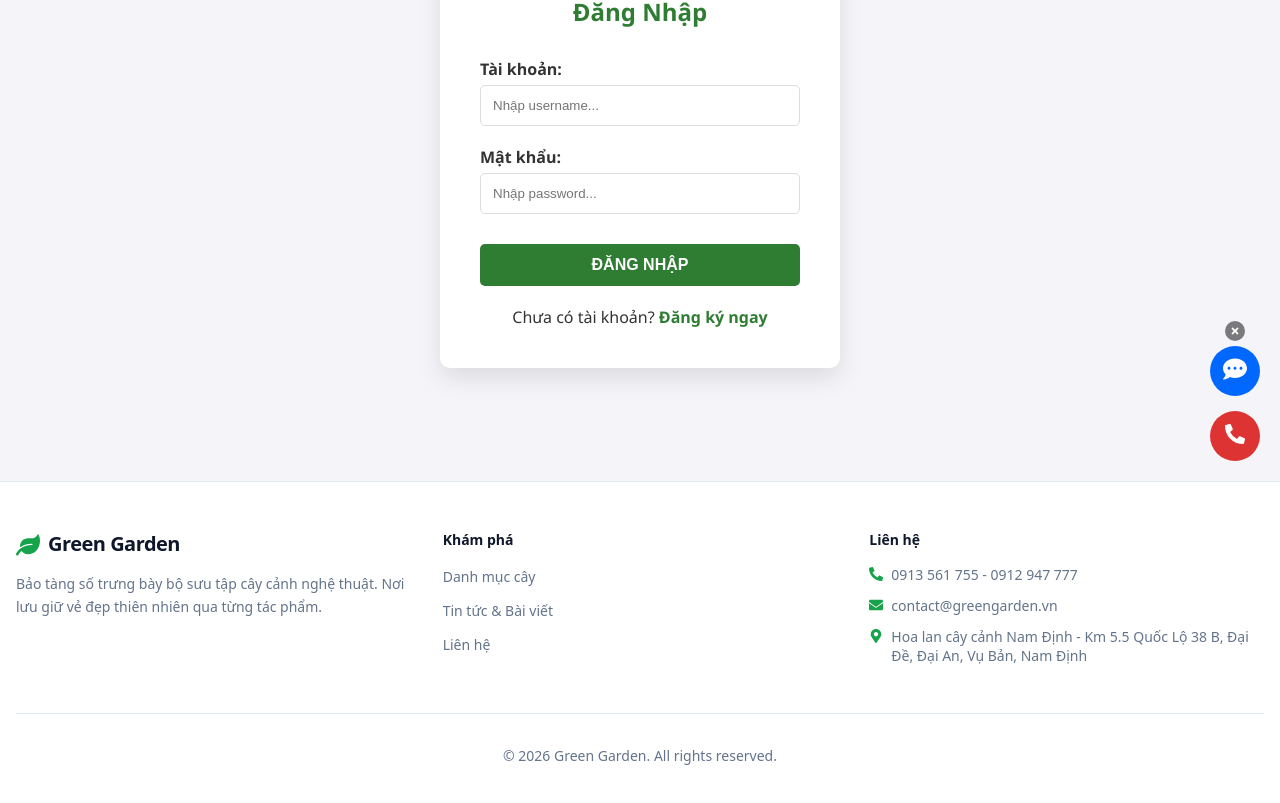
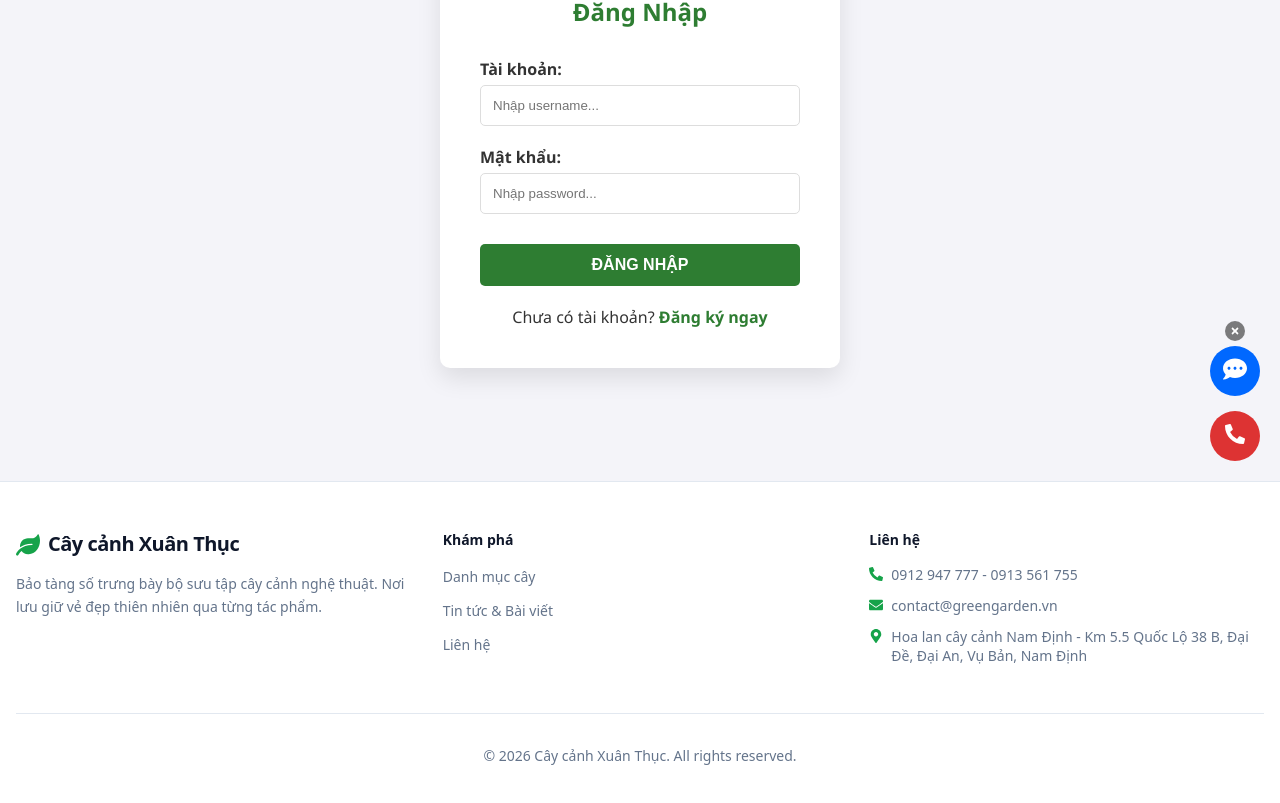
Before and after one commit to pvhoang27/garder-v2, a React (Vite) app in the folder client/: page /login in a window 1280 px wide. Shown: the part 239-1042 px from the top of the page. Built offline with nearby package versions, Linux system fonts and the light colour scheme; no server answers.

Commit message:
đổi sđt , tên trang web

```diff
--- a/client/index.html
+++ b/client/index.html
@@ -4,7 +4,7 @@
     <meta charset="UTF-8" />
     <link rel="icon" type="image/png" href="/logo.png" />
     <meta name="viewport" content="width=device-width, initial-scale=1.0" />
-    <title>Green Garden</title>
+    <title>Cây cảnh Xuân Thục</title>
   </head>
   <body>
     <div id="root"></div>
--- a/client/src/components/FloatingContact.jsx
+++ b/client/src/components/FloatingContact.jsx
@@ -7,8 +7,8 @@ const FloatingContact = () => {
   const [isVisible, setIsVisible] = useState(true);
 
   // Cập nhật số điện thoại chính mới (0913...)
-  const phoneNumber = "0913561755";
-  const zaloLink = "https://zalo.me/0913561755";
+  const phoneNumber = "0912947777";
+  const zaloLink = "https://zalo.me/0912947777";
 
   if (!isVisible) return null;
 
--- a/client/src/components/Footer.jsx
+++ b/client/src/components/Footer.jsx
@@ -1,7 +1,7 @@
-import React from 'react';
-import { Link } from 'react-router-dom';
-import { FaLeaf, FaPhoneAlt, FaEnvelope, FaMapMarkerAlt } from 'react-icons/fa';
-import './Footer.css';
+import React from "react";
+import { Link } from "react-router-dom";
+import { FaLeaf, FaPhoneAlt, FaEnvelope, FaMapMarkerAlt } from "react-icons/fa";
+import "./Footer.css";
 
 const Footer = () => {
   return (
@@ -12,11 +12,11 @@ const Footer = () => {
           <div className="footer-brand-col">
             <Link to="/" className="footer-brand-link">
               <FaLeaf className="footer-icon" size={24} />
-              <span className="footer-brand-name">Green Garden</span>
+              <span className="footer-brand-name">Cây cảnh Xuân Thục</span>
             </Link>
             <p className="footer-desc">
-              Bảo tàng số trưng bày bộ sưu tập cây cảnh nghệ thuật.
-              Nơi lưu giữ vẻ đẹp thiên nhiên qua từng tác phẩm.
+              Bảo tàng số trưng bày bộ sưu tập cây cảnh nghệ thuật. Nơi lưu giữ
+              vẻ đẹp thiên nhiên qua từng tác phẩm.
             </p>
           </div>
 
@@ -31,7 +31,7 @@ const Footer = () => {
               </li>
               <li>
                 <Link to="/news" className="footer-link">
-                   Tin tức & Bài viết
+                  Tin tức & Bài viết
                 </Link>
               </li>
               <li>
@@ -48,7 +48,7 @@ const Footer = () => {
             <ul className="footer-links-list">
               <li className="footer-contact-item">
                 <FaPhoneAlt className="footer-icon" />
-                <span>0913 561 755 - 0912 947 777</span>
+                <span>0912 947 777 - 0913 561 755</span>
               </li>
               <li className="footer-contact-item">
                 <FaEnvelope className="footer-icon" />
@@ -57,7 +57,10 @@ const Footer = () => {
               <li className="footer-contact-item">
                 <FaMapMarkerAlt className="footer-icon" />
                 {/* Thêm tên quán cho rõ ràng */}
-                <span>Hoa lan cây cảnh Nam Định - Km 5.5 Quốc Lộ 38 B, Đại Đề, Đại An, Vụ Bản, Nam Định</span>
+                <span>
+                  Hoa lan cây cảnh Nam Định - Km 5.5 Quốc Lộ 38 B, Đại Đề, Đại
+                  An, Vụ Bản, Nam Định
+                </span>
               </li>
             </ul>
           </div>
@@ -66,7 +69,8 @@ const Footer = () => {
         {/* Bottom Copyright */}
         <div className="footer-bottom">
           <p className="footer-copyright">
-            © {new Date().getFullYear()} Green Garden. All rights reserved.
+            © {new Date().getFullYear()} Cây cảnh Xuân Thục. All rights
+            reserved.
           </p>
         </div>
       </div>
--- a/client/src/pages/ContactPage.jsx
+++ b/client/src/pages/ContactPage.jsx
@@ -40,8 +40,8 @@ const ContactPage = () => {
     {
       icon: <FaPhoneAlt size={20} />,
       label: "Điện thoại",
-      value: "0913.561.755 - 0912.947.777",
-      href: "tel:0913561755",
+      value: "0912.947.777 - 0913.561.755",
+      href: "tel:0912947777",
     },
     {
       icon: <FaEnvelope size={20} />,
--- a/client/src/pages/HomePage.jsx
+++ b/client/src/pages/HomePage.jsx
@@ -156,7 +156,7 @@ const HomePage = () => {
             </h1>
 
             <p>
-              Chào mừng đến với Green Garden - nơi lưu giữ và trưng bày bộ sưu
+              Chào mừng đến với Cây cảnh Xuân Thục - nơi lưu giữ và trưng bày bộ sưu
               tập cây cảnh nghệ thuật độc đáo. Mỗi cây là một câu chuyện, một
               tác phẩm được chăm sóc với tình yêu và sự tận tâm.
             </p>
```
